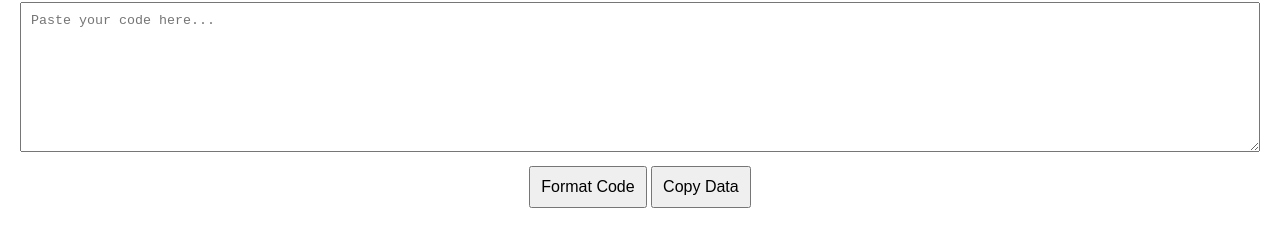
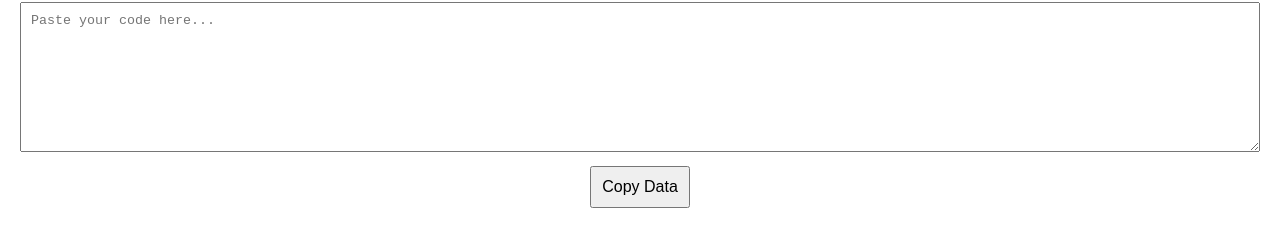
Before and after one commit to velk49/codetojson, a plain HTML site: page index.html in a window 1280 px wide. Shown: the part 66-312 px from the top of the page. Drawn offline with Linux system fonts and the light colour scheme.

Commit message:
Update index.html

```diff
--- a/index.html
+++ b/index.html
@@ -73,7 +73,6 @@
 
     <textarea id="inputCode" placeholder="Paste your code here..." oninput="formatCode()"></textarea>
 
-    <button onclick="formatCode()">Format Code</button>
     <button onclick="copyToClipboard()">Copy Data</button>
 
     <div id="result"></div>
```
